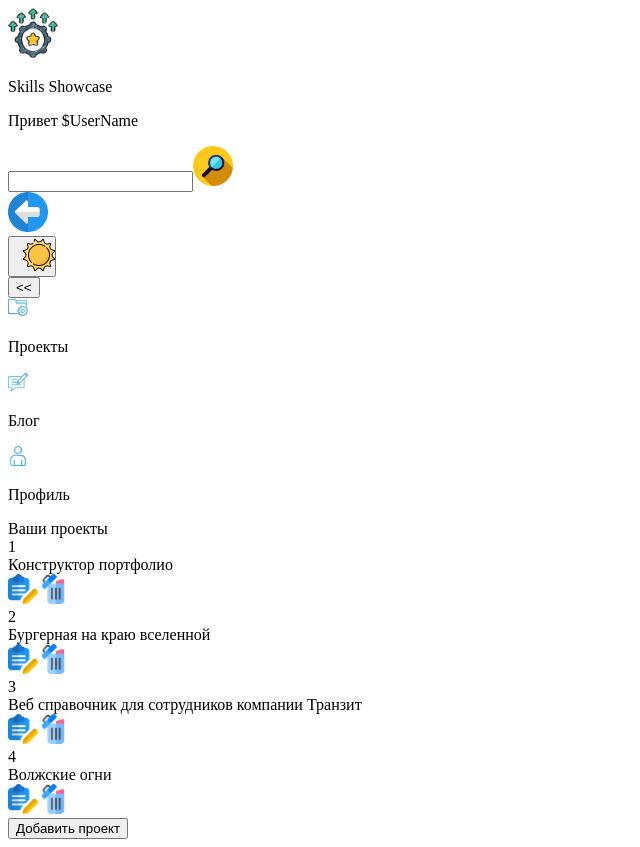
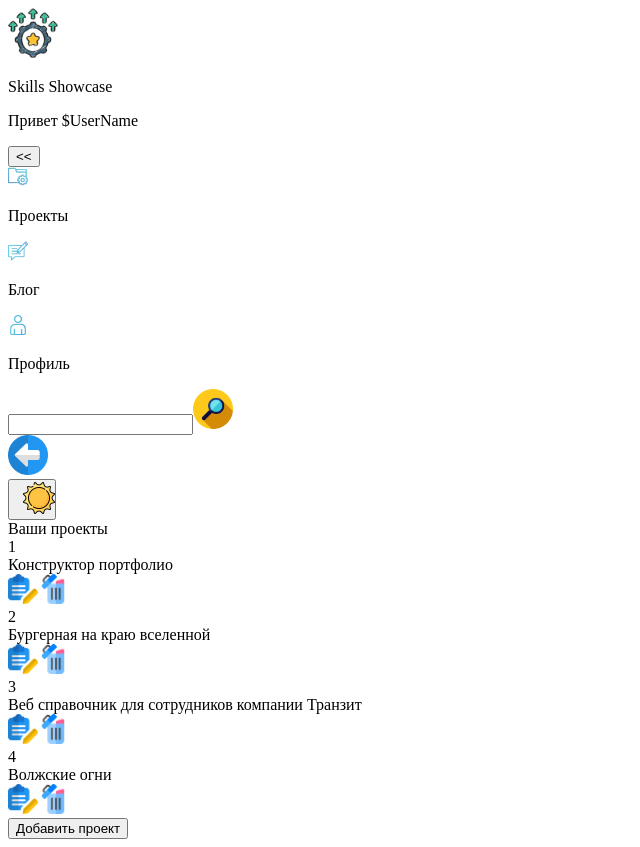
Before and after one commit to ArtofWASD/my_cv, a Next.js app: page /adminPage/ui/adminPage in a window 1280 px wide. Shown: the whole page, without its empty margins (0-640 px from the left). Built offline with nearby package versions, Linux system fonts and the light colour scheme.

Commit message:
перенос левой колонки на всю ширину

```diff
--- a/src/pages/adminPage/ui/adminPage.tsx
+++ b/src/pages/adminPage/ui/adminPage.tsx
@@ -11,22 +11,20 @@ import { VerticalAdminMenu } from "@/src/widgets/admin/adminMenu/vertical";
 const AdminPage = () => {
   const status = useAdminStore((state: any) => state.adminStatus);
   return (
-    <>
-      <div className="admin-page">
-        <div>
+    <div className="grid grid-cols-auto grid-rows-[7%_auto]">
+      <div className="row-span-3">
+        <VerticalAdminMenu />
+      </div>
+      <div className="">
         <AdminHeader />
-          <div className="flex">
-            <VerticalAdminMenu />
-            <div className="w-full">
+      </div>
+      <div className="col-start-2 row-start-2 row-span-2 w-full">
         {status === "Projects" ||
           (status === "Проекты" && <AdminProjectsList />)}
         {status === "About" || (status === "Профиль" && <AdminAbout />)}
         {status === "Blog" || (status === "Блог" && <AdminBlogList />)}
       </div>
     </div>
-        </div>
-      </div>
-    </>
   );
 };
 
--- a/src/widgets/admin/adminHeader/ui/adminHeader.tsx
+++ b/src/widgets/admin/adminHeader/ui/adminHeader.tsx
@@ -8,16 +8,7 @@ import ThemeSwitcher from "@/src/widgets/testThemeSwitcher/themeSwitcher";
 export const AdminHeader = () => {
   const [openSearch, setOpenSearch] = useState(false);
   return (
-    <section className="grid grid-flow-col items-center justify-between px-6 py-5">
-      <div className="grid grid-flow-row items-center">
-        <div className="grid grid-flow-col items-end justify-start gap-2 pb-2">
-          <Image src="/icons/Logo.png" width={50} height={50} alt="menu" />
-          <p className="text-xl font-bold text-main-red">Skills Showcase</p>
-        </div>
-        <div className="grid grid-flow-row gap-2">
-          <p className="text-md pl-2 font-bold">Привет $UserName</p>
-        </div>
-      </div>
+    <section className="grid grid-flow-col items-center justify-end px-6 py-5">
       <div className="ml-10 flex items-center gap-2">
         <div className="flex items-center gap-2">
           <input
--- a/src/widgets/admin/adminMenu/vertical/ui/verticalAdminMenu.tsx
+++ b/src/widgets/admin/adminMenu/vertical/ui/verticalAdminMenu.tsx
@@ -34,13 +34,34 @@ export const VerticalAdminMenu = () => {
       opacity: 0,
       transition: { duration: 0.3 },
     },
-  }
+  };
   return (
     <motion.div
       className="shadow-b-2 shadow-r-[3px] -shadow-spread-2 grid h-screen grid-flow-row auto-rows-min gap-2 pl-6 pt-4 shadow-lg shadow-slate-900/20"
       variants={menu}
       animate={switchMenu ? "open" : "closed"}
     >
+      <div className="grid grid-flow-row items-center">
+        <div className="grid grid-flow-col items-center justify-start gap-2 pb-2">
+          <Image src="/icons/Logo.png" width={50} height={50} alt="menu" />
+          <motion.p
+            variants={menuItem}
+            animate={switchMenu ? "open" : "closed"}
+            className="text-sm font-bold text-main-red"
+          >
+            Skills Showcase
+          </motion.p>
+        </div>
+        <div className="grid grid-flow-row gap-2">
+          <motion.p
+            variants={menuItem}
+            animate={switchMenu ? "open" : "closed"}
+            className="text-md pl-2 font-bold"
+          >
+            Привет $UserName
+          </motion.p>
+        </div>
+      </div>
       <button
         className="justify-self-end px-2 text-main-red"
         onClick={() => setSwintchMenu(!switchMenu)}
@@ -62,7 +83,13 @@ export const VerticalAdminMenu = () => {
             alt="Picture of the author"
             className="cursor-pointe object-contain hover:scale-110"
           />
-          <motion.p className="text-md text-center" variants={menuItem} animate={switchMenu ? "open" : "closed" }>{item.status}</motion.p>
+          <motion.p
+            className="text-md text-center"
+            variants={menuItem}
+            animate={switchMenu ? "open" : "closed"}
+          >
+            {item.status}
+          </motion.p>
         </div>
       ))}
     </motion.div>
```
Lines whose indentation alone changed are shown as unchanged.
